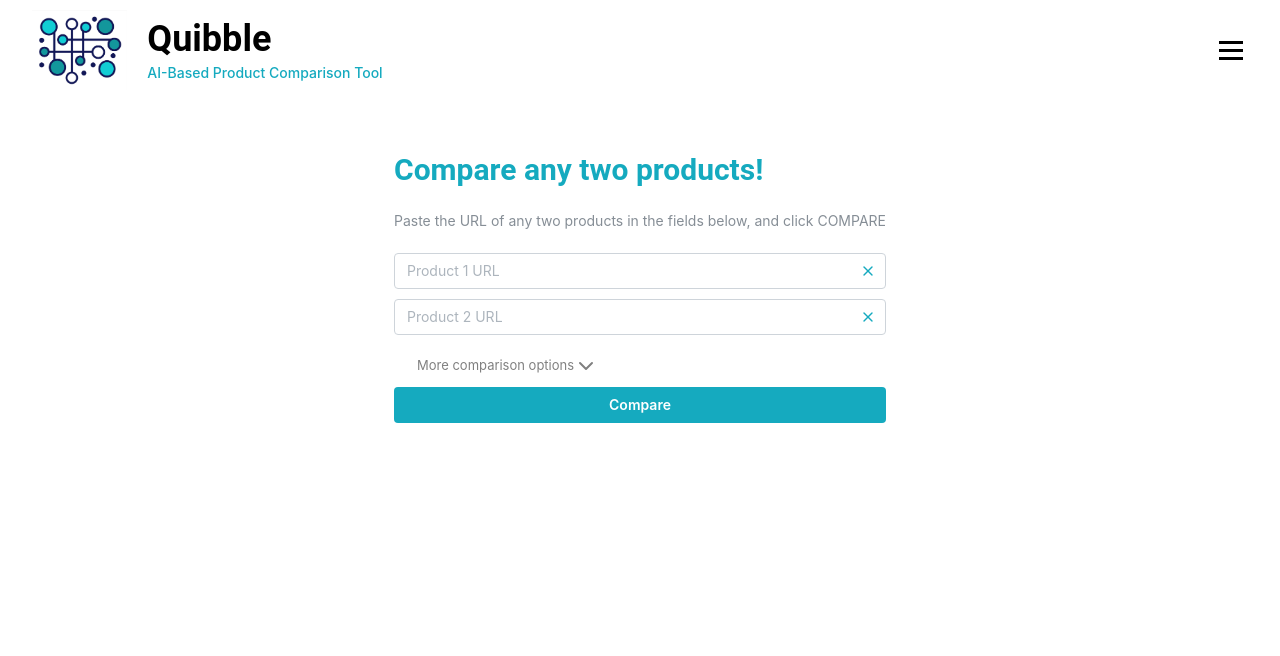
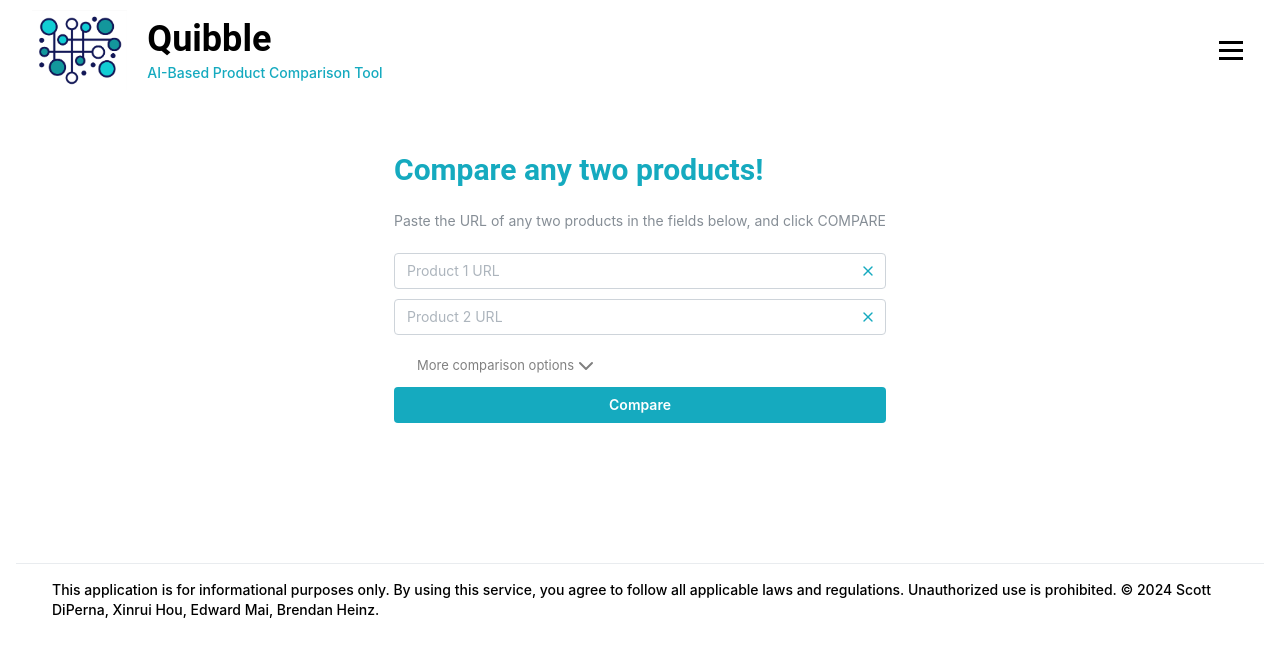
Before and after one commit to dscottd7/quibble-frontend, a React (Create React App) app: page / in a window 1280 px wide. Shown: the top 656 px of the page. Built offline with nearby package versions, Linux system fonts and the light colour scheme; no server answers.

Commit message:
added footer

```diff
--- a/src/App.js
+++ b/src/App.js
@@ -1,6 +1,7 @@
 import './App.css';
 import '@mantine/core/styles.css';
 import { Header } from './pages/Header';
+import { Footer } from './pages/Footer';
 import ComparisonHistoryManager from './hooks/ComparisonHistoryManager';
 import { createTheme, MantineProvider, rem, Container } from '@mantine/core';
 import HomePage from './pages/HomePage';
@@ -79,6 +80,7 @@ function App() {
             /* Route for AboutPage */
             <Route path="/about" element={<AboutPage />} />
           </Routes>
+          <Footer />
         </Router>
       </Container>
     </MantineProvider>
--- /dev/null
+++ b/src/pages/Footer.js
@@ -0,0 +1,20 @@
+import {Container, Text, Group } from '@mantine/core';
+import { useDisclosure } from '@mantine/hooks';
+import classes from '../styles/FooterCentered.module.css';
+
+export function Footer() {
+
+  return (
+
+    <footer className={classes.footer}>
+      <Container size='responsive' className={classes.inner}>
+        <Group gap="xs" justify="flex-end" wrap="nowrap">
+          <Text size="sm" fw={500} pl="20px" >
+            This application is for informational purposes only. By using this service, you agree to follow all applicable laws and regulations. Unauthorized use is prohibited.
+            © 2024 Scott DiPerna, Xinrui Hou, Edward Mai, Brendan Heinz.
+          </Text>
+        </Group>
+      </Container>
+    </footer>
+  );
+}
--- /dev/null
+++ b/src/styles/FooterCentered.module.css
@@ -0,0 +1,22 @@
+.footer {
+    margin-top: 120px;
+    border-top: 1px solid light-dark(var(--mantine-color-gray-2), var(--mantine-color-dark-5));
+  }
+
+  .inner {
+    display: flex;
+    justify-content: space-between;
+    align-items: center;
+    padding: var(--mantine-spacing-md) var(--mantine-spacing-md);
+
+    @media (max-width: $mantine-breakpoint-sm) {
+      flex-direction: column;
+    }
+  }
+
+  .links {
+    @media (max-width: $mantine-breakpoint-sm) {
+      margin-top: var(--mantine-spacing-lg);
+      margin-bottom: var(--mantine-spacing-sm);
+    }
+  }
```
Also changed, not shown: src/components/Header.js (deleted, +0 -20 lines), src/styles/HeaderMenu.module.css (line endings or trailing spaces), 1 other file (tests, documents, lock files or other folders).
